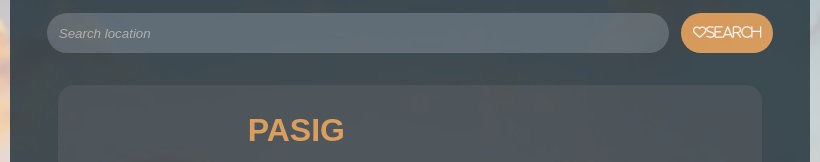
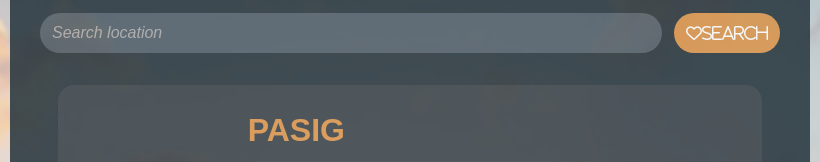
Before and after one commit to MVNino/weather-checker, a plain HTML site: page index.html in a window 1280 px wide. Shown: the part 240-402 px from the top of the page, 230-1050 px from the left. Drawn offline with Linux system fonts and the light colour scheme.

Commit message:
css adjustments for search textfield

```diff
--- a/styles.css
+++ b/styles.css
@@ -55,6 +55,8 @@ body {
   width: 100%;
   border: none;
   border-radius: 1.75rem;
+  color: #fff;
+  font-size: 16px;
   background: #4d5c67;
   height: 2.5rem;
   padding: 12px;
@@ -69,7 +71,7 @@ body {
 }
 
 .search-textfield input[type="text"]:focus {
-  border-color: #007bff;
+  border-color: #0c243d;
   box-shadow: 0 0 5px rgba(0, 123, 255, 0.5);
 }
 
@@ -80,6 +82,7 @@ body {
 
 .search-button button {
   border: none;
+  font-size: 16px;
   border-radius: 1.75rem;
   height: 2.5rem;
   padding: 12px;
```
